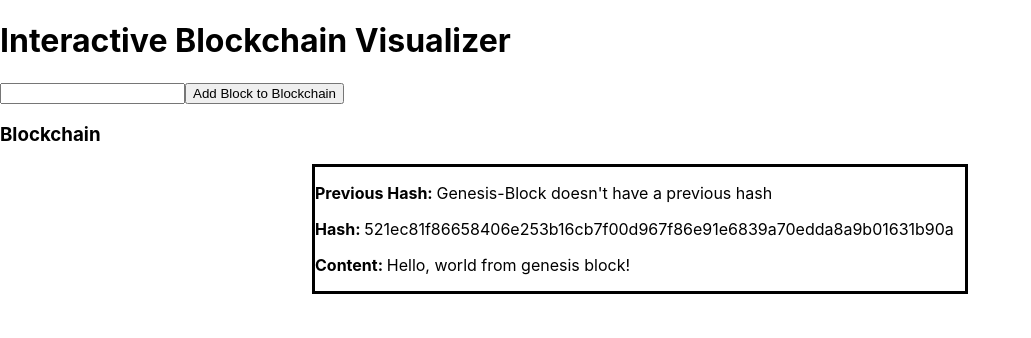
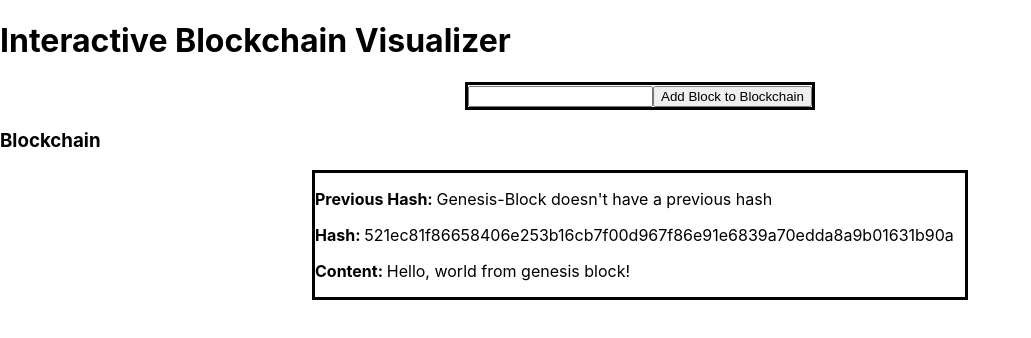
Before and after one commit to waiscodes/typescript-jest, a React (Create React App) app: page / in a window 1280 px wide. Shown: the top 338 px of the page, without its empty margins (0-1031 px from the left). Built offline with nearby package versions, Linux system fonts and the light colour scheme.

Commit message:
added a template block for block

```diff
--- a/src/components/AddBlock.tsx
+++ b/src/components/AddBlock.tsx
@@ -1,6 +1,7 @@
 import React, { useRef } from "react";
 import { IState as Props } from "../App";
 import sha256 from "crypto-js/sha256";
+import "../css/AddBlock.css";
 
 // Block interface
 interface IProps {
@@ -31,7 +32,7 @@ const AddBlock: React.FC<IProps> = ({ setBlockchain, blockchain }) => {
   };
 
   return (
-    <div>
+    <div className='add-block'>
       <form onSubmit={handleSubmit}>
         <input type='text' ref={contentRef} />
         <input type='submit' value='Add Block to Blockchain' />
--- a/src/css/AddBlock.css
+++ b/src/css/AddBlock.css
@@ -0,0 +1,5 @@
+.add-block {
+  border: solid;
+  width: max-content;
+  margin: auto;
+}
```
